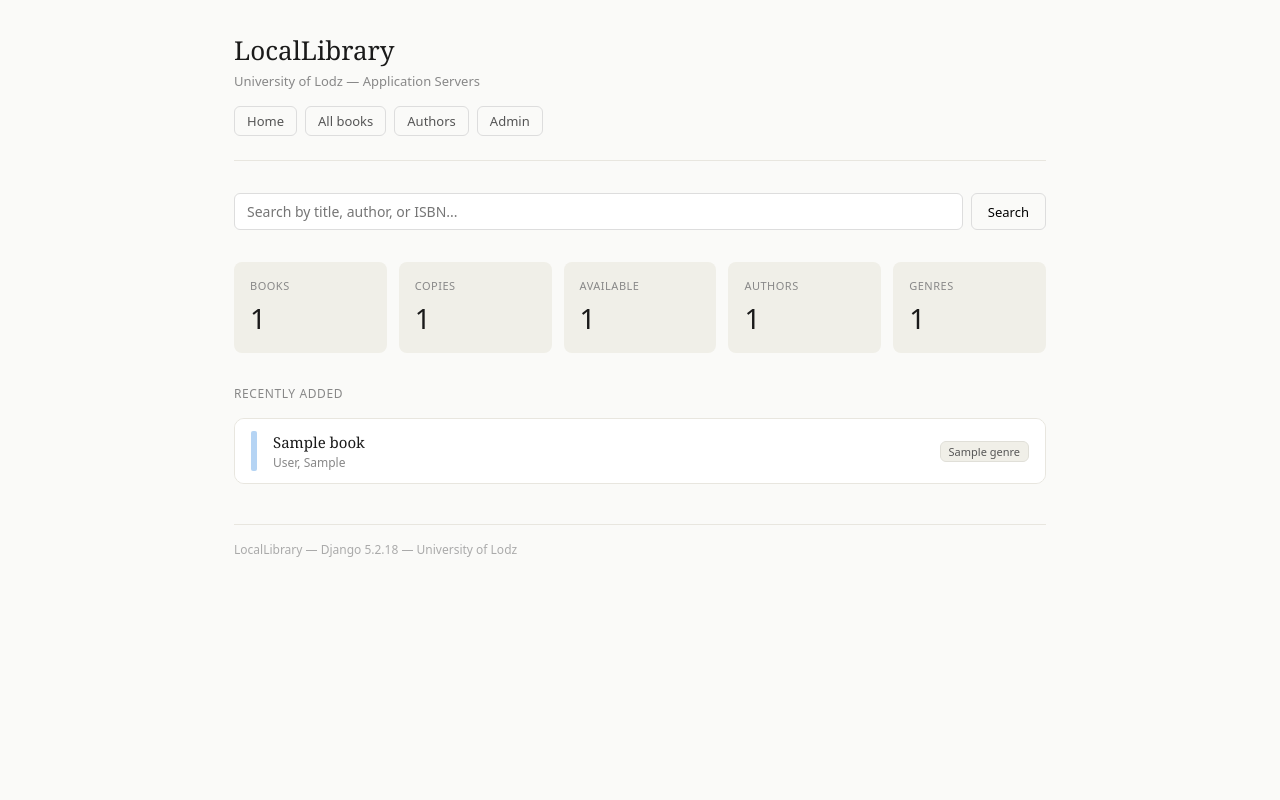
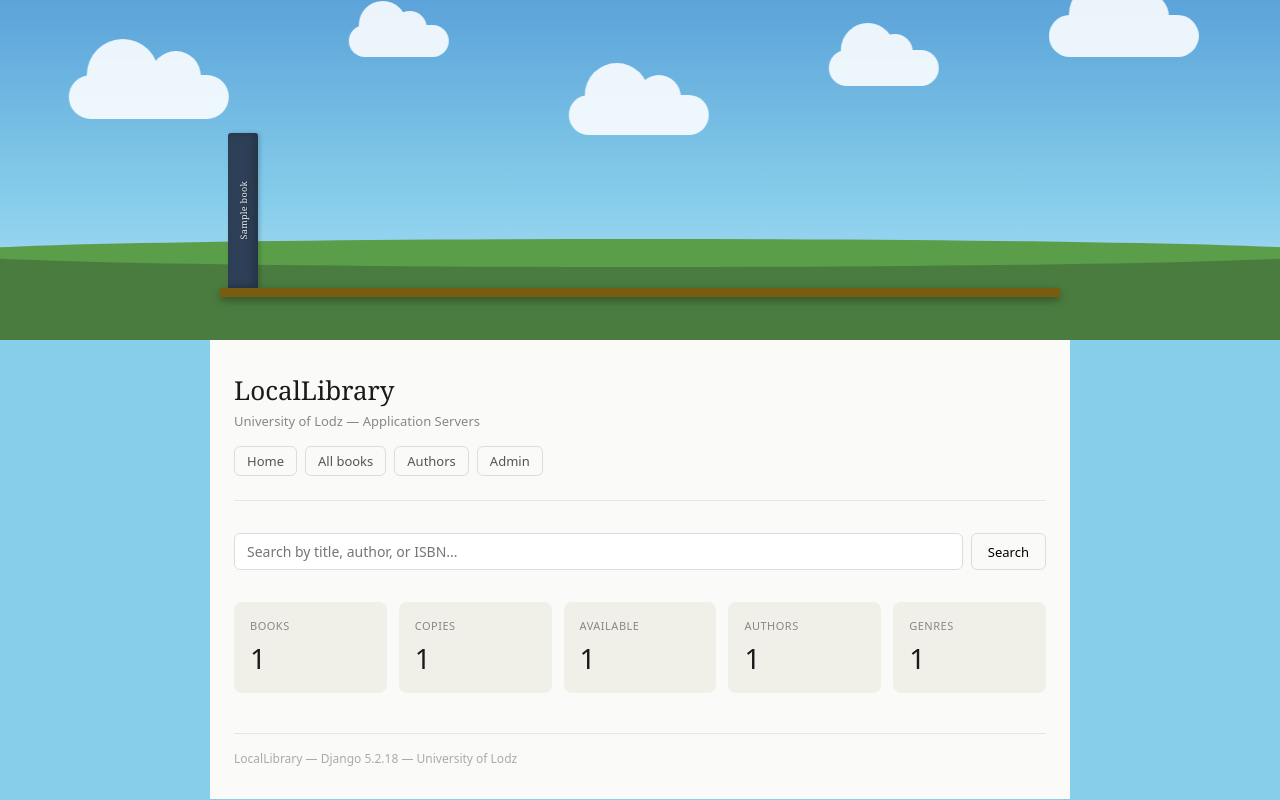
Before and after one commit to papingothegamer/locallibrary, a Django app: page /catalog/ in a window 1280 px wide. Run offline with Django 5.2, Linux system fonts and the light colour scheme; tables that the repository leaves empty hold one stand-in row (values such as "Sample post").

Commit message:
redesign homepage with animated bookshelf

```diff
--- a/catalog/templates/catalog/index.html
+++ b/catalog/templates/catalog/index.html
@@ -5,8 +5,165 @@
   <title>LocalLibrary</title>
   <style>
     *, *::before, *::after { box-sizing: border-box; margin: 0; padding: 0; }
-    body { font-family: Georgia, serif; background: #fafaf8; color: #1a1a1a; }
-    .page { max-width: 860px; margin: 0 auto; padding: 2rem 1.5rem; }
+    body { font-family: Georgia, serif; color: #1a1a1a; background: #87CEEB; overflow-x: hidden; }
+
+    /* ── Sky ── */
+    .sky {
+      position: relative;
+      width: 100%;
+      height: 340px;
+      background: linear-gradient(to bottom, #5ba3d9 0%, #87CEEB 60%, #b8e0f7 100%);
+      overflow: hidden;
+    }
+
+    /* ── Clouds ── */
+    .clouds {
+      position: absolute;
+      top: 0; left: 0;
+      width: 200%;
+      height: 100%;
+      animation: scroll-clouds 40s linear infinite;
+    }
+    @keyframes scroll-clouds {
+      from { transform: translateX(0); }
+      to   { transform: translateX(-50%); }
+    }
+    .cloud {
+      position: absolute;
+      background: #fff;
+      border-radius: 50px;
+      opacity: 0.88;
+    }
+    .cloud::before, .cloud::after {
+      content: '';
+      position: absolute;
+      background: #fff;
+      border-radius: 50%;
+    }
+    .c1  { width:120px;height:38px;top:35px; left:60px;   } .c1::before{width:58px;height:58px;top:-28px;left:14px;} .c1::after{width:40px;height:40px;top:-18px;left:54px;}
+    .c2  { width:160px;height:44px;top:75px; left:280px;  } .c2::before{width:72px;height:72px;top:-36px;left:18px;} .c2::after{width:50px;height:50px;top:-24px;left:82px;}
+    .c3  { width:100px;height:32px;top:25px; left:560px;  } .c3::before{width:48px;height:48px;top:-24px;left:10px;} .c3::after{width:34px;height:34px;top:-14px;left:44px;}
+    .c4  { width:140px;height:40px;top:95px; left:780px;  } .c4::before{width:64px;height:64px;top:-32px;left:16px;} .c4::after{width:44px;height:44px;top:-20px;left:68px;}
+    .c5  { width:110px;height:36px;top:50px; left:1040px; } .c5::before{width:54px;height:54px;top:-27px;left:12px;} .c5::after{width:36px;height:36px;top:-16px;left:48px;}
+    .c6  { width:150px;height:42px;top:15px; left:1260px; } .c6::before{width:68px;height:68px;top:-34px;left:20px;} .c6::after{width:46px;height:46px;top:-22px;left:74px;}
+    /* second half for seamless loop */
+    .c7  { width:120px;height:38px;top:35px; left:1660px; } .c7::before{width:58px;height:58px;top:-28px;left:14px;} .c7::after{width:40px;height:40px;top:-18px;left:54px;}
+    .c8  { width:160px;height:44px;top:75px; left:1880px; } .c8::before{width:72px;height:72px;top:-36px;left:18px;} .c8::after{width:50px;height:50px;top:-24px;left:82px;}
+    .c9  { width:100px;height:32px;top:25px; left:2160px; } .c9::before{width:48px;height:48px;top:-24px;left:10px;} .c9::after{width:34px;height:34px;top:-14px;left:44px;}
+    .c10 { width:140px;height:40px;top:95px; left:2380px; } .c10::before{width:64px;height:64px;top:-32px;left:16px;} .c10::after{width:44px;height:44px;top:-20px;left:68px;}
+    .c11 { width:110px;height:36px;top:50px; left:2640px; } .c11::before{width:54px;height:54px;top:-27px;left:12px;} .c11::after{width:36px;height:36px;top:-16px;left:48px;}
+    .c12 { width:150px;height:42px;top:15px; left:2860px; } .c12::before{width:68px;height:68px;top:-34px;left:20px;} .c12::after{width:46px;height:46px;top:-22px;left:74px;}
+
+    /* ── Grass ── */
+    .grass {
+      position: absolute;
+      bottom: 0; left: 0; right: 0;
+      height: 85px;
+      background: #4a7c3f;
+    }
+    .grass::before {
+      content: '';
+      position: absolute;
+      top: -16px; left: -5%; right: -5%;
+      height: 28px;
+      background: #5a9e4a;
+      border-radius: 50%;
+    }
+
+    /* ── Shelf ── */
+    .shelf-wrap {
+      position: absolute;
+      bottom: 52px;
+      left: 50%;
+      transform: translateX(-50%);
+      width: 92%;
+      max-width: 840px;
+    }
+    .shelf {
+      display: flex;
+      align-items: flex-end;
+      gap: 3px;
+      padding: 0 8px;
+      position: relative;
+    }
+    .shelf::after {
+      content: '';
+      position: absolute;
+      bottom: -9px; left: 0; right: 0;
+      height: 9px;
+      background: #7a5c10;
+      border-radius: 2px;
+      box-shadow: 0 3px 8px rgba(0,0,0,0.35);
+    }
+
+    /* ── Individual books ── */
+    .book {
+      position: relative;
+      width: 30px;
+      border-radius: 3px 3px 0 0;
+      cursor: pointer;
+      transition: transform 0.18s ease;
+      flex-shrink: 0;
+    }
+    .book:hover { transform: translateY(-14px); }
+    .book-inner {
+      width: 100%;
+      height: 100%;
+      border-radius: 3px 3px 0 0;
+      display: flex;
+      align-items: center;
+      justify-content: center;
+      overflow: hidden;
+      box-shadow: inset -4px 0 8px rgba(0,0,0,0.22), 2px 0 4px rgba(0,0,0,0.18);
+    }
+    .spine-text {
+      writing-mode: vertical-rl;
+      text-orientation: mixed;
+      transform: rotate(180deg);
+      font-size: 9px;
+      font-family: Georgia, serif;
+      color: rgba(255,255,255,0.92);
+      text-shadow: 0 1px 2px rgba(0,0,0,0.5);
+      white-space: nowrap;
+      overflow: hidden;
+      text-overflow: ellipsis;
+      max-height: 88%;
+      padding: 3px 0;
+      letter-spacing: 0.3px;
+    }
+
+    /* ── Tooltip ── */
+    .tooltip {
+      display: none;
+      position: absolute;
+      bottom: calc(100% + 18px);
+      left: 50%;
+      transform: translateX(-50%);
+      background: rgba(255,255,255,0.98);
+      border: 1px solid #ddd;
+      border-radius: 8px;
+      padding: 10px 12px;
+      width: 175px;
+      box-shadow: 0 4px 18px rgba(0,0,0,0.14);
+      z-index: 20;
+      pointer-events: none;
+      text-align: left;
+    }
+    .tooltip::after {
+      content: '';
+      position: absolute;
+      top: 100%; left: 50%;
+      transform: translateX(-50%);
+      border: 7px solid transparent;
+      border-top-color: #ddd;
+    }
+    .book:hover .tooltip { display: block; }
+    .tt-title  { font-size: 12px; font-weight: 500; color: #1a1a1a; margin-bottom: 3px; line-height: 1.35; }
+    .tt-author { font-size: 11px; color: #666; font-style: italic; margin-bottom: 6px; }
+    .tt-genre  { font-size: 10px; background: #f0efe8; color: #555; padding: 2px 7px; border-radius: 4px; display: inline-block; border: 1px solid #e0dfd8; }
+
+    /* ── Page content ── */
+    .page { max-width: 860px; margin: 0 auto; padding: 2rem 1.5rem; background: #fafaf8; }
     .header { border-bottom: 1px solid #e8e6df; padding-bottom: 1.5rem; margin-bottom: 2rem; }
     .library-name { font-size: 26px; font-weight: 500; }
     .library-sub { font-size: 13px; color: #888; margin-top: 4px; font-family: system-ui, sans-serif; }
@@ -21,20 +178,43 @@
     .stat-card { background: #f0efe8; border-radius: 8px; padding: 1rem; }
     .stat-label { font-family: system-ui, sans-serif; font-size: 11px; color: #888; text-transform: uppercase; letter-spacing: 0.5px; margin-bottom: 6px; }
     .stat-value { font-size: 28px; font-weight: 500; font-family: system-ui, sans-serif; }
-    .section-title { font-family: system-ui, sans-serif; font-size: 12px; font-weight: 500; color: #888; text-transform: uppercase; letter-spacing: 0.6px; margin-bottom: 1rem; }
-    .book-list { border: 1px solid #e8e6df; border-radius: 10px; overflow: hidden; }
-    .book-row { display: flex; align-items: center; gap: 1rem; padding: 12px 16px; background: #fff; border-bottom: 1px solid #e8e6df; }
-    .book-row:last-child { border-bottom: none; }
-    .book-spine { width: 6px; height: 40px; border-radius: 2px; flex-shrink: 0; }
-    .book-info { flex: 1; min-width: 0; }
-    .book-title { font-size: 15px; white-space: nowrap; overflow: hidden; text-overflow: ellipsis; }
-    .book-author { font-family: system-ui, sans-serif; font-size: 12px; color: #888; margin-top: 2px; }
-    .genre-tag { font-family: system-ui, sans-serif; font-size: 11px; padding: 2px 8px; border-radius: 6px; background: #f0efe8; color: #555; border: 1px solid #e0dfd8; white-space: nowrap; }
-    .empty { font-family: system-ui, sans-serif; font-size: 14px; color: #888; padding: 2rem; text-align: center; }
     .footer { margin-top: 2.5rem; padding-top: 1rem; border-top: 1px solid #e8e6df; font-family: system-ui, sans-serif; font-size: 12px; color: #aaa; }
   </style>
 </head>
 <body>
+
+<div class="sky">
+  <div class="clouds">
+    <div class="cloud c1"></div><div class="cloud c2"></div><div class="cloud c3"></div>
+    <div class="cloud c4"></div><div class="cloud c5"></div><div class="cloud c6"></div>
+    <div class="cloud c7"></div><div class="cloud c8"></div><div class="cloud c9"></div>
+    <div class="cloud c10"></div><div class="cloud c11"></div><div class="cloud c12"></div>
+  </div>
+
+  <div class="grass"></div>
+
+  <div class="shelf-wrap">
+    <div class="shelf">
+      {% for book in shelf_books %}
+      <div class="book" style="height:{{ book.spine_height }}px;">
+        <div class="book-inner" style="background:{{ book.spine_color }};">
+          <span class="spine-text">{{ book.title }}</span>
+        </div>
+        <div class="tooltip">
+          <div class="tt-title">{{ book.title }}</div>
+          <div class="tt-author">{{ book.author }}</div>
+          <div class="tt-genre">{{ book.display_genre }}</div>
+        </div>
+      </div>
+      {% empty %}
+      <div style="color:#fff;font-family:system-ui;font-size:13px;padding:1rem;">
+        No books yet — <a href="/admin/catalog/book/add/" style="color:#fff;text-decoration:underline;">add some in admin</a>.
+      </div>
+      {% endfor %}
+    </div>
+  </div>
+</div>
+
 <div class="page">
   <div class="header">
     <div class="library-name">LocalLibrary</div>
@@ -60,23 +240,8 @@
     <div class="stat-card"><div class="stat-label">Genres</div><div class="stat-value">{{ num_genres }}</div></div>
   </div>
 
-  <div class="section-title">Recently added</div>
-  <div class="book-list">
-    {% for book in recent_books %}
-    <div class="book-row">
-      <div class="book-spine" style="background: {% cycle '#B5D4F4' '#9FE1CB' '#F5C4B3' '#FAC775' '#CECBF6' %}"></div>
-      <div class="book-info">
-        <div class="book-title">{{ book.title }}</div>
-        <div class="book-author">{{ book.author }}</div>
-      </div>
-      <div class="genre-tag">{{ book.display_genre }}</div>
-    </div>
-    {% empty %}
-    <div class="empty">No books yet. <a href="/admin/catalog/book/add/">Add one in admin.</a></div>
-    {% endfor %}
-  </div>
-
   <div class="footer">LocalLibrary &mdash; Django {{ django_version }} &mdash; University of Lodz</div>
 </div>
+
 </body>
 </html>
--- a/catalog/views.py
+++ b/catalog/views.py
@@ -2,15 +2,34 @@ import django
 from django.shortcuts import render
 from .models import Book, BookInstance, Author, Genre
 
+SPINE_COLORS = [
+    '#2E4057', '#E76F51', '#2A9D8F', '#E9C46A', '#9B5DE5',
+    '#F72585', '#4361EE', '#F4A261', '#264653', '#A8DADC',
+    '#C77DFF', '#06D6A0', '#EF233C', '#FB8500', '#3A86FF',
+    '#8338EC', '#FF006E', '#FFBE0B', '#3D405B', '#81B29A',
+]
+
+SPINE_HEIGHTS = [
+    155, 170, 145, 180, 160, 140, 175, 150, 165, 185,
+    148, 172, 158, 142, 168, 178, 153, 163, 147, 182,
+]
+
 
 def index(request):
+    books = Book.objects.all().order_by('id')
+    shelf_books = []
+    for i, book in enumerate(books):
+        book.spine_color = SPINE_COLORS[i % len(SPINE_COLORS)]
+        book.spine_height = SPINE_HEIGHTS[i % len(SPINE_HEIGHTS)]
+        shelf_books.append(book)
+
     context = {
         'num_books': Book.objects.count(),
         'num_instances': BookInstance.objects.count(),
         'num_instances_available': BookInstance.objects.filter(status='a').count(),
         'num_authors': Author.objects.count(),
         'num_genres': Genre.objects.count(),
-        'recent_books': Book.objects.order_by('-id')[:5],
+        'shelf_books': shelf_books,
         'django_version': django.get_version(),
     }
     return render(request, 'catalog/index.html', context)
```
Also changed, not shown: catalog/admin.py (+10 -1 lines).
